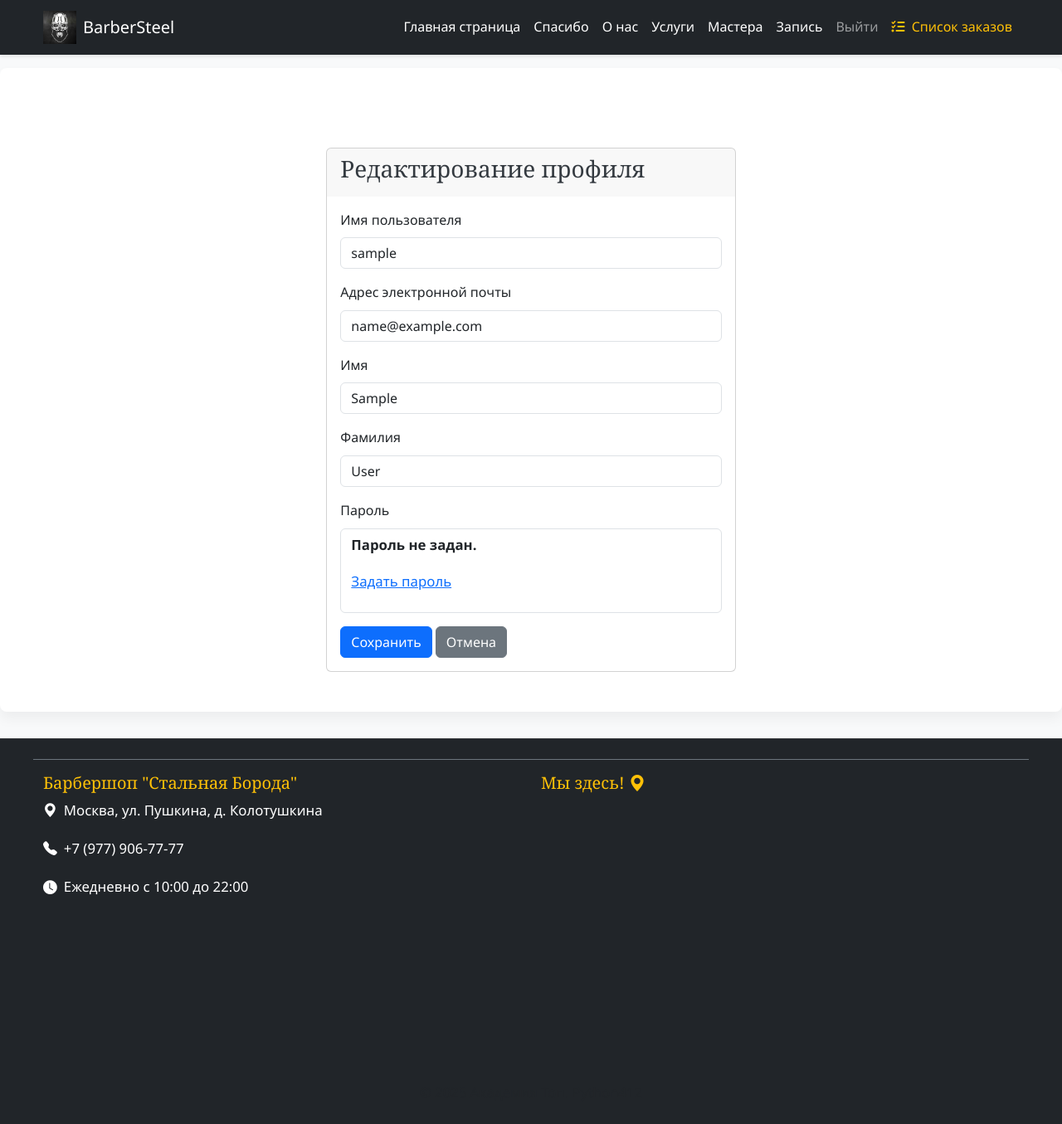
After one commit to AlexChernousov70/Django_first_projeckt, a Django app: page /users/profile/edit/ in a window 1280 px wide. The commit adds this page. Shown: the whole page at 83% size. Run offline with Django 5.2, Linux system fonts and the light colour scheme; the visitor is signed in with stand-in values (Sample User, id 1).

Commit message:
Добавлены кнопка для редактирования профиля, форма редактирования, классовое представление и урлы к нему, а так же вывод сообщения об успешном изменении

```diff
--- a/users/forms.py
+++ b/users/forms.py
@@ -1,9 +1,8 @@
 from django import forms
-from django.contrib.auth.forms import AuthenticationForm, UserCreationForm
+from django.contrib.auth.forms import AuthenticationForm, UserCreationForm, UserChangeForm
 from django.contrib.auth import get_user_model
 from django.core.exceptions import ValidationError
 from django.utils.translation import gettext_lazy as _ # импортируем функцию для перевода текста
-from django.contrib.auth import get_user_model
 
 
 User = get_user_model()
@@ -137,3 +136,16 @@ def clean_password1(self):
         raise ValidationError("Пароль не должен совпадать с логином")
 
     return password1
+
+class UserProfileUpdateForm(UserChangeForm):
+    class Meta:
+        model = User
+        fields = ('username', 'email', 'first_name', 'last_name')  # Поля для редактирования
+
+    def __init__(self, *args, **kwargs):
+        super().__init__(*args, **kwargs)
+        # Убираем help_text для username
+        self.fields['username'].help_text = None
+        # Стилизация полей Bootstrap
+        for field in self.fields:
+            self.fields[field].widget.attrs.update({'class': 'form-control'})
--- /dev/null
+++ b/users/templates/users/profile_update_form.html
@@ -0,0 +1,33 @@
+{% extends 'base.html' %}
+
+{% block content %}
+<div class="container mt-5">
+    <div class="row justify-content-center">
+        <div class="col-md-8">
+            <div class="card">
+                <div class="card-header">
+                    <h3>Редактирование профиля</h3>
+                </div>
+                <div class="card-body">
+                    <form method="post" enctype="multipart/form-data">
+                        {% csrf_token %}
+                        {% for field in form %}
+                            <div class="mb-3">
+                                <label class="form-label">{{ field.label }}</label>
+                                {{ field }}
+                                {% if field.errors %}
+                                    <div class="text-danger mt-2">
+                                        {{ field.errors|join:", " }}
+                                    </div>
+                                {% endif %}
+                            </div>
+                        {% endfor %}
+                        <button type="submit" class="btn btn-primary">Сохранить</button>
+                        <a href="{% url 'profile_detail' pk=request.user.pk %}" class="btn btn-secondary">Отмена</a>
+                    </form>
+                </div>
+            </div>
+        </div>
+    </div>
+</div>
+{% endblock %}
--- a/users/urls.py
+++ b/users/urls.py
@@ -1,12 +1,12 @@
 from django.urls import path
-from .views import UserLoginView, UserLogoutView, UserRegisterView, UserProfileDetailView # UserProfileUpdateView, UserPasswordChangeView, CustomPasswordResetView, CustomPasswordResetDoneView
+from .views import UserLoginView, UserLogoutView, UserRegisterView, UserProfileDetailView, UserProfileUpdateView # , UserPasswordChangeView, CustomPasswordResetView, CustomPasswordResetDoneView
 
 urlpatterns = [
     path('login/', UserLoginView.as_view(), name='login'),
     path('logout/', UserLogoutView.as_view(), name='logout'),
     path('register/', UserRegisterView.as_view(), name='register'),
     path('profile/<int:pk>/', UserProfileDetailView.as_view(), name='profile_detail'),
-    # path('profile/edit/', UserProfileUpdateView.as_view(), name='profile_edit'),
+    path('profile/edit/', UserProfileUpdateView.as_view(), name='profile_edit'),
     # path('password_change/', UserPasswordChangeView.as_view(), name='password_change'),
     # path('password-reset/', CustomPasswordResetView.as_view(), name='password_reset'),
     # path('password-reset/done/', CustomPasswordResetDoneView.as_view(), name='password_reset_done'),
--- a/users/views.py
+++ b/users/views.py
@@ -1,6 +1,6 @@
 from django.contrib.auth.views import LoginView, LogoutView
-from django.views.generic import CreateView, DetailView
-from django.urls import reverse_lazy
+from django.views.generic import CreateView, DetailView, UpdateView
+from django.urls import reverse_lazy, reverse
 from django.contrib import messages
 from .forms import LoginForm, RegisterForm
 from django.contrib.auth import login
@@ -8,6 +8,7 @@ from django.shortcuts import redirect
 from django.contrib.auth.models import User
 from django.contrib.auth.mixins import LoginRequiredMixin
 from django.core.exceptions import PermissionDenied
+from .forms import UserProfileUpdateForm
 
 
 class UserLoginView(LoginView):
@@ -88,3 +89,19 @@ class UserProfileDetailView(LoginRequiredMixin, DetailView):
         if user != self.request.user:
             raise PermissionDenied("Вы можете просматривать только свой профиль.")
         return user
+
+class UserProfileUpdateView(LoginRequiredMixin, UpdateView):
+    form_class = UserProfileUpdateForm
+    template_name = 'users/profile_update_form.html'
+    success_url = reverse_lazy('profile_detail')  # Перенаправление после успешного обновления
+
+    def get_object(self, queryset=None):
+        return self.request.user  # Редактируем текущего пользователя
+
+    def form_valid(self, form):
+        if not any(m.message == 'Профиль успешно обновлён!' for m in messages.get_messages(self.request)): # Проверяем, что сообщение еще не было добавлено
+            messages.success(self.request, 'Профиль успешно обновлён!')
+        return super().form_valid(form)
+
+    def get_success_url(self):
+        return reverse('profile_detail', kwargs={'pk': self.request.user.pk})
```
Also changed, not shown: users/templates/users/profile_detail.html (+10 -1 lines).
